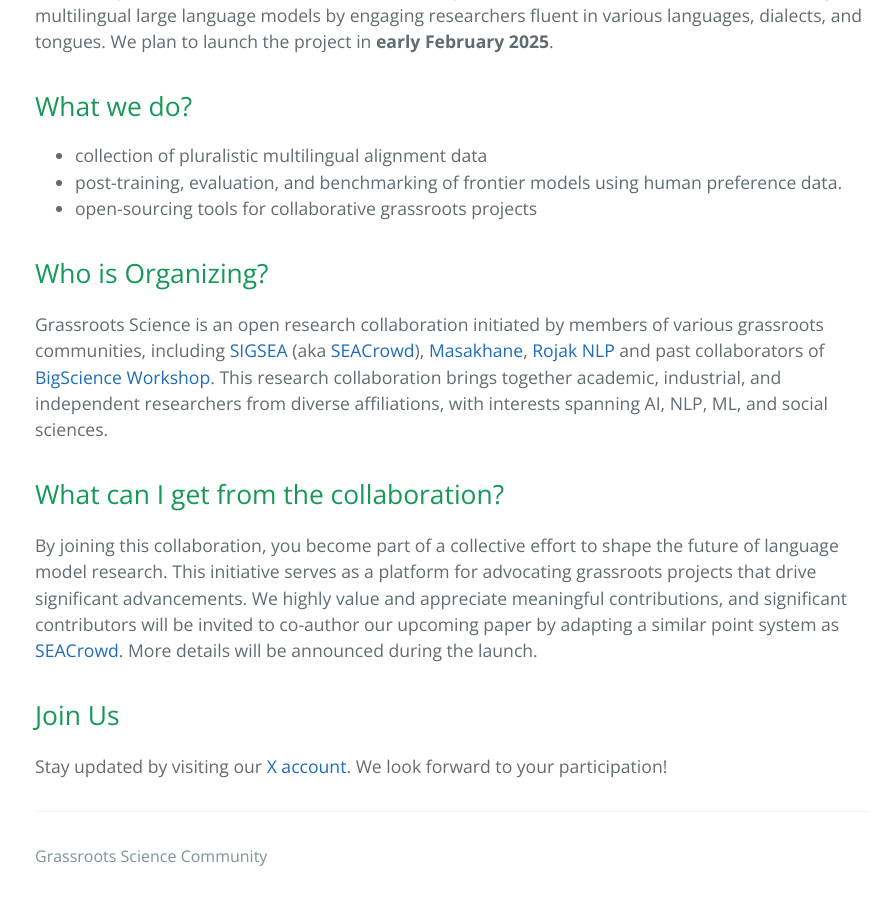
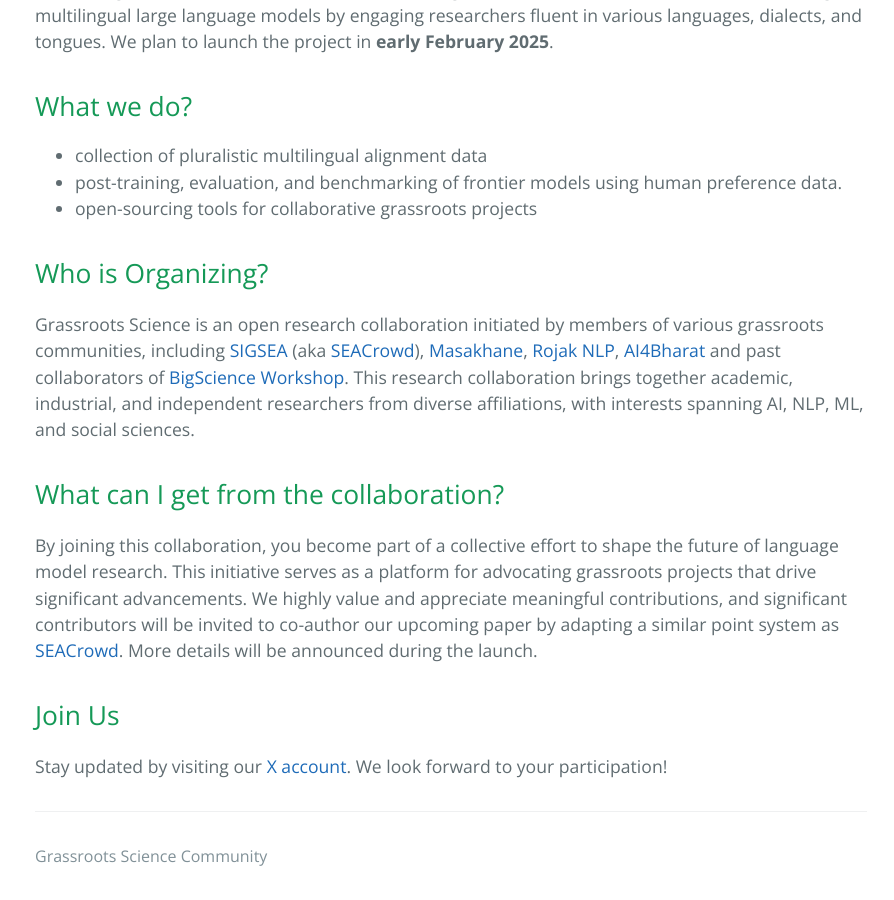
Before and after one commit to grassroots-science/grassroots-science.github.io, a Jekyll site: the page built from index.md, in a window 1280 px wide and 900 px high, scrolled down 675 px. Shown: the whole window, without its empty margins (189-1083 px from the left). Built offline with Jekyll 4.4.1, drawn with Linux system fonts in a browser that asks for light colours.

Commit message:
Update index.md

```diff
--- a/index.md
+++ b/index.md
@@ -17,7 +17,7 @@
 
 ## Who is Organizing?
 
-Grassroots Science is an open research collaboration initiated by members of various grassroots communities, including [SIGSEA](https://www.sigsea.org/) (aka [SEACrowd](https://seacrowd.github.io/)), [Masakhane](https://www.masakhane.io/), [Rojak NLP](https://x.com/rojaknlp) and past collaborators of [BigScience Workshop](https://bigscience.huggingface.co/). This research collaboration brings together academic, industrial, and independent researchers from diverse affiliations, with interests spanning AI, NLP, ML, and social sciences.
+Grassroots Science is an open research collaboration initiated by members of various grassroots communities, including [SIGSEA](https://www.sigsea.org/) (aka [SEACrowd](https://seacrowd.github.io/)), [Masakhane](https://www.masakhane.io/), [Rojak NLP](https://x.com/rojaknlp), [AI4Bharat](https://ai4bharat.iitm.ac.in/) and past collaborators of [BigScience Workshop](https://bigscience.huggingface.co/). This research collaboration brings together academic, industrial, and independent researchers from diverse affiliations, with interests spanning AI, NLP, ML, and social sciences.
 
 ## What can I get from the collaboration?
 
```
